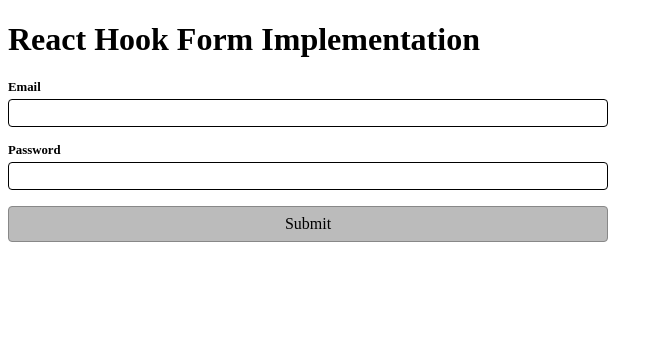
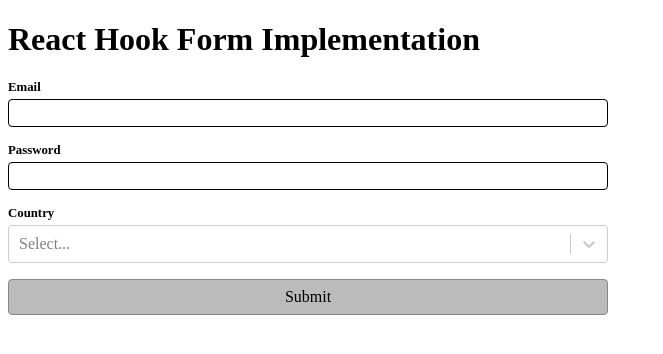
Before and after one commit to akshaycodess/react-basic-and-intermediate, a React (Vite) app: page / in a window 1280 px wide. Shown: the top 354 px of the page, without its empty margins (0-663 px from the left). Built offline with nearby package versions, Linux system fonts and the light colour scheme.

Commit message:
coutry field via react select and hook use controller

```diff
--- a/package.json
+++ b/package.json
@@ -12,7 +12,8 @@
   "dependencies": {
     "react": "^18.3.1",
     "react-dom": "^18.3.1",
-    "react-hook-form": "^7.52.1"
+    "react-hook-form": "^7.52.1",
+    "react-select": "^5.8.0"
   },
   "devDependencies": {
     "@types/react": "^18.3.3",
--- a/src/FormComponent.jsx
+++ b/src/FormComponent.jsx
@@ -1,9 +1,23 @@
 
 import { FormGroup } from "./FormGroup"
-import { useForm } from "react-hook-form"
+import ReactSelect from "react-select"
+import { useController, useForm } from "react-hook-form"
+
+const COUNTRY_OPTIONS = [
+    { label: "United States", value: "US" },
+    { label: "India", value: "IN" },
+    { label: "Mexico", value: "MX" },
+]
 
 export default function FormComponent() {
-    const { register, handleSubmit, formState: { errors },} = useForm()
+    const { register, handleSubmit, formState: { errors }, control,} = useForm()
+
+    // useController is for controlled inputs
+    const { field: countryField } = useController({
+        name: "country",
+        control,
+        rules: { required: { value: true, message: "Required" } },
+    })
 
     function onSubmit(data) {
         console.log(data)
@@ -66,6 +80,19 @@ export default function FormComponent() {
                     })}
                 />
             </FormGroup>
+            {/* Country */}
+            <FormGroup errorMessage={errors?.country?.message}>
+                <label className="label" htmlFor="country">
+                Country
+                </label>
+                <ReactSelect
+                    isClearable
+                    classNamePrefix="react-select"
+                    id="country"
+                    options={COUNTRY_OPTIONS}
+                    {...countryField}
+                />
+            </FormGroup>
             <button className="btn" type="submit">Submit</button>
         </form>
     )
```
Also changed, not shown: 1 other file (tests, documents, lock files or other folders).
